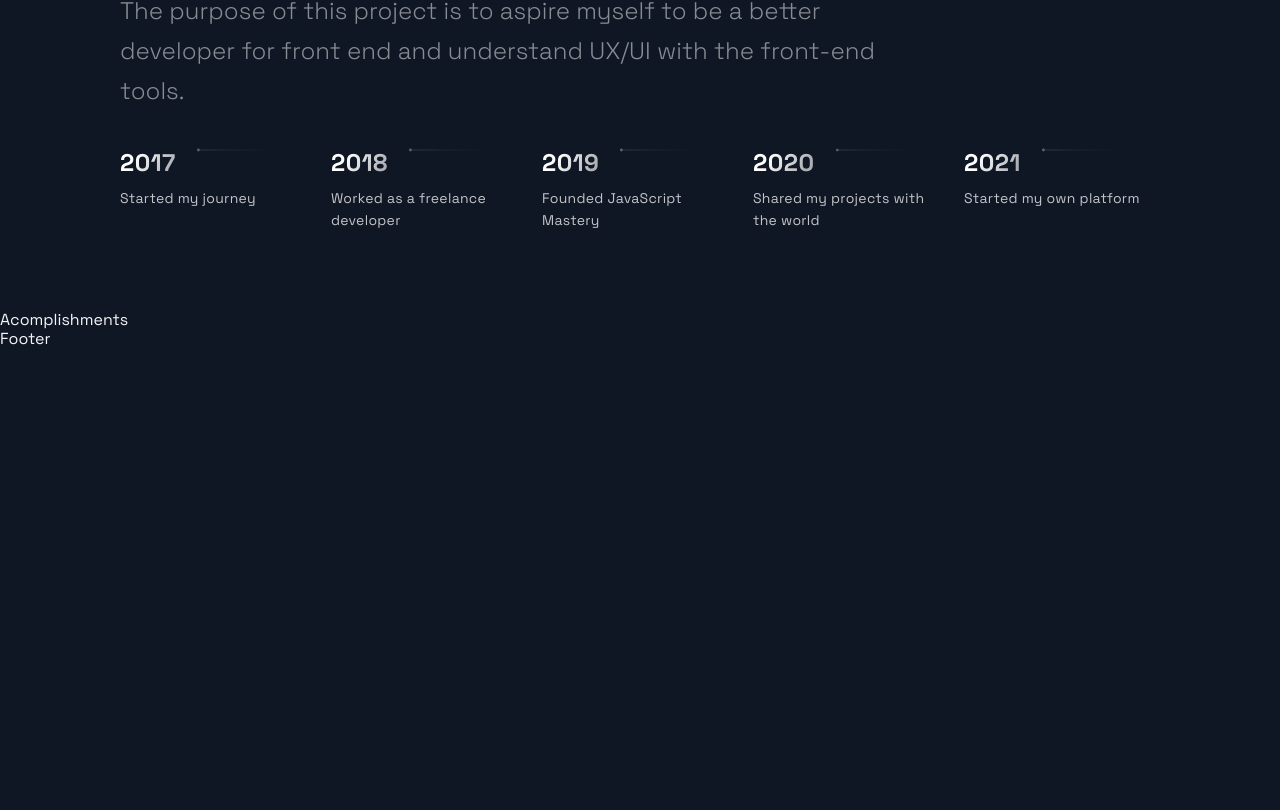
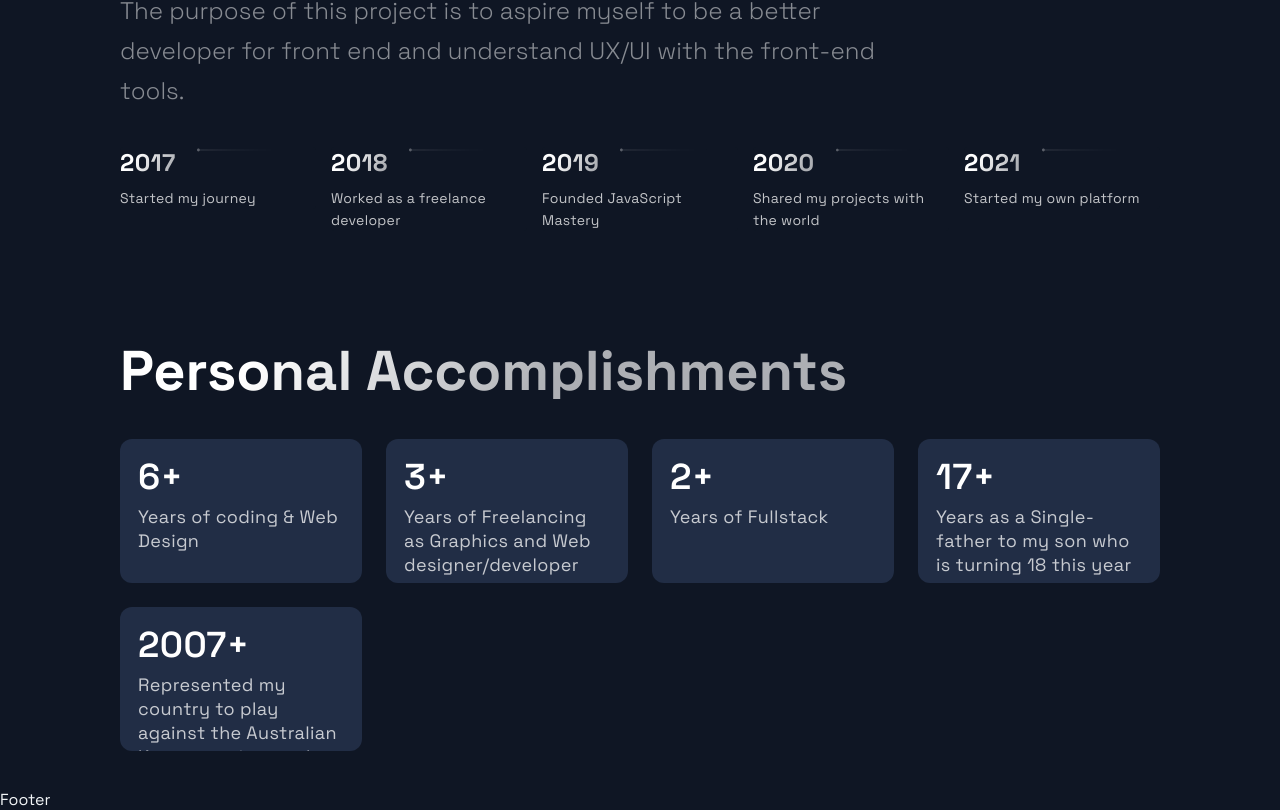
Before and after one commit to haluskua/Personal_Portfolio, a Next.js app: page / in a window 1280 px wide. Shown: the part 2917-3727 px from the top of the page. Before the commit the page ends 3266 px from the top, so only its background shows below. Built offline with nearby package versions, Linux system fonts and the light colour scheme.

Commit message:
added Personal Accomplishments and added scroll on container texts

```diff
--- a/src/components/Acomplishments/Acomplishments.js
+++ b/src/components/Acomplishments/Acomplishments.js
@@ -1,19 +1,41 @@
-import React from 'react';
+import React from "react";
 
-import { Section, SectionDivider, SectionTitle } from '../../styles/GlobalComponents';
-import { Box, Boxes, BoxNum, BoxText } from './AcomplishmentsStyles';
+import {
+  Section,
+  SectionDivider,
+  SectionTitle,
+} from "../../styles/GlobalComponents";
+import { Box, Boxes, BoxNum, BoxText } from "./AcomplishmentsStyles";
 
 const data = [
-  { number: 20, text: 'Open Source Projects'},
-  { number: 1000, text: 'Students', },
-  { number: 1900, text: 'Github Followers', },
-  { number: 5000, text: 'Github Stars', }
+  { number: 6, text: "Years of coding & Web Design" },
+  {
+    number: 3,
+    text: "Years of Freelancing as Graphics and Web designer/developer",
+  },
+  { number: 2, text: "Years of Fullstack" },
+  {
+    number: 17,
+    text: "Years as a Single-father to my son who is turning 18 this year",
+  },
+  {
+    number: 2007,
+    text: "Represented my country to play against the Australian Kangaroos in a rugby League international test match and got signed a one year contract with the Australian Canberra Raiders-feeder club the following year.",
+  },
 ];
 
 const Acomplishments = () => (
-  <div>
-    Acomplishments
-  </div>
+  <Section>
+    <SectionTitle>Personal Accomplishments</SectionTitle>
+    <Boxes>
+      {data.map((card, index) => (
+        <Box key={index}>
+          <BoxNum>{card.number}+</BoxNum>
+          <BoxText>{card.text}</BoxText>
+        </Box>
+      ))}
+    </Boxes>
+  </Section>
 );
 
 export default Acomplishments;
--- a/src/components/Acomplishments/AcomplishmentsStyles.js
+++ b/src/components/Acomplishments/AcomplishmentsStyles.js
@@ -1,4 +1,4 @@
-import styled from "styled-components"
+import styled from "styled-components";
 
 export const Boxes = styled.div`
   width: 100%;
@@ -7,63 +7,63 @@ export const Boxes = styled.div`
   gap: 24px;
   margin: 24px 0 40px;
 
-  @media ${props => props.theme.breakpoints.md}{
+  @media ${(props) => props.theme.breakpoints.md} {
     gap: 16px;
     margin: 20px 0 32px;
     grid-template-columns: repeat(auto-fit, minmax(140px, 1fr));
   }
 
-  @media ${props => props.theme.breakpoints.sm}{
+  @media ${(props) => props.theme.breakpoints.sm} {
     display: grid;
     grid-template-columns: repeat(2, 1fr);
     gap: 10px;
     max-width: 500px;
     margin: 24px auto;
   }
-`
+`;
 
 export const Box = styled.div`
-  background: #212D45;
+  background: #212d45;
   border-radius: 12px;
   height: 144px;
-  padding: 24px;
-  @media ${props => props.theme.breakpoints.lg} {
+  padding: 18px;
+  overflow: scroll;
+  @media ${(props) => props.theme.breakpoints.lg} {
     height: 210px;
-
   }
 
-  @media ${props => props.theme.breakpoints.md} {
+  @media ${(props) => props.theme.breakpoints.md} {
     height: 135px;
     padding: 16px;
   }
 
-  @media ${props => props.theme.breakpoints.sm} {
+  @media ${(props) => props.theme.breakpoints.sm} {
     height: 110px;
     padding: 12px;
 
-    &:nth-child(2n){
-      grid-row:2;
+    &:nth-child(2n) {
+      grid-row: 2;
     }
   }
-`
+`;
 export const BoxNum = styled.h5`
   font-style: normal;
   font-weight: 600;
   font-size: 36px;
   line-height: 40px;
   letter-spacing: 0.01em;
-  color: #FFFFFF;
+  color: #ffffff;
   margin-bottom: 8px;
 
-  @media ${props => props.theme.breakpoints.md} {
+  @media ${(props) => props.theme.breakpoints.md} {
     font-size: 28px;
     line-height: 32px;
   }
-  @media ${props => props.theme.breakpoints.sm} {
+  @media ${(props) => props.theme.breakpoints.sm} {
     font-size: 24px;
     line-height: 26px;
   }
-`
+`;
 
 export const BoxText = styled.p`
   font-style: normal;
@@ -73,16 +73,16 @@ export const BoxText = styled.p`
   letter-spacing: 0.02em;
   color: rgba(255, 255, 255, 0.75);
 
-  @media ${props => props.theme.breakpoints.md}{
+  @media ${(props) => props.theme.breakpoints.md} {
     font-size: 16px;
     line-height: 20px;
-  };
+  }
 
-  @media ${props => props.theme.breakpoints.sm} {
+  @media ${(props) => props.theme.breakpoints.sm} {
     font-size: 10px;
     line-height: 14px;
   }
-`
+`;
 
 export const Join = styled.div`
   display: flex;
@@ -91,19 +91,19 @@ export const Join = styled.div`
   align-items: center;
   padding-bottom: 80px;
 
-  @media ${props => props.theme.breakpoints.md}{
+  @media ${(props) => props.theme.breakpoints.md} {
     display: flex;
     justify-content: center;
     padding-bottom: 64px;
   }
 
-  @media ${props => props.theme.breakpoints.sm}{
+  @media ${(props) => props.theme.breakpoints.sm} {
     display: flex;
     flex-direction: column;
     align-items: center;
     padding-bottom: 32px;
   }
-`
+`;
 
 export const JoinText = styled.h5`
   display: flex;
@@ -112,23 +112,23 @@ export const JoinText = styled.h5`
   letter-spacing: 0.02em;
   color: rgba(255, 255, 255, 0.5);
 
-@media ${props => props.theme.breakpoints.md}{
+  @media ${(props) => props.theme.breakpoints.md} {
     line-height: 32px;
     font-size: 20px;
-};
+  }
 
-@media ${props => props.theme.breakpoints.sm}{
+  @media ${(props) => props.theme.breakpoints.sm} {
     font-size: 16px;
     line-height: 24px;
     margin: 0 0 16px;
   }
-`
+`;
 
 export const IconContainer = styled.div`
   display: flex;
 
-  @media ${props => props.theme.breakpoints.sm}{
+  @media ${(props) => props.theme.breakpoints.sm} {
     width: 160px;
     justify-content: space-between;
   }
-`
+`;
--- a/src/components/Header/HeaderStyles.js
+++ b/src/components/Header/HeaderStyles.js
@@ -37,7 +37,12 @@ export const Div2 = styled.div`
   display: flex;
   justify-content: space-around;
   @media ${(props) => props.theme.breakpoints.sm} {
-    grid-area: 2 / 2 / 3 / 5;
+    grid-area: 2 / 1/ 2 / 6;
+    align-items: center;
+    justify-content: center;
+  }
+  li {
+    width: 100%;
   }
 `;
 export const Div3 = styled.div`
```
Lines whose indentation alone changed are shown as unchanged.
